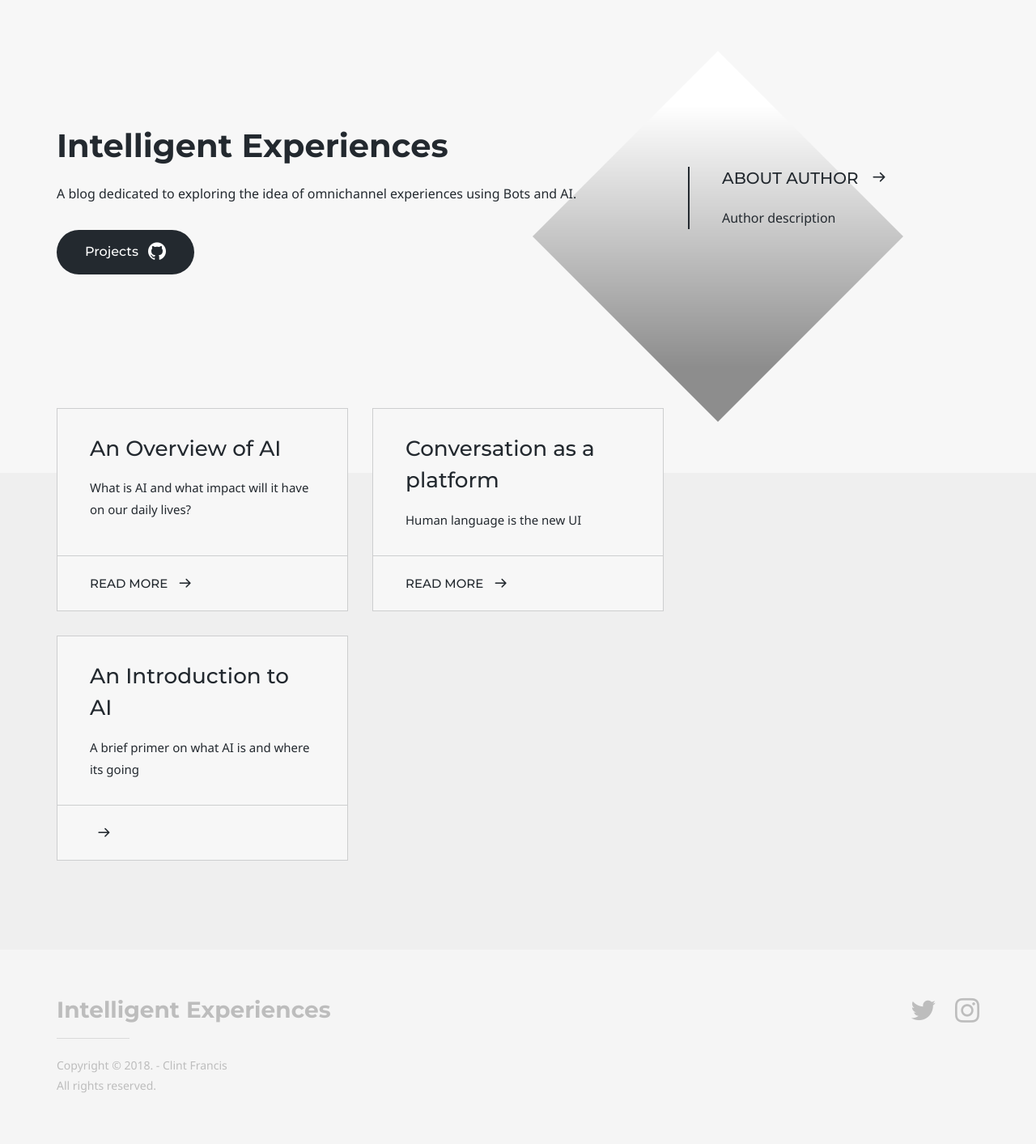
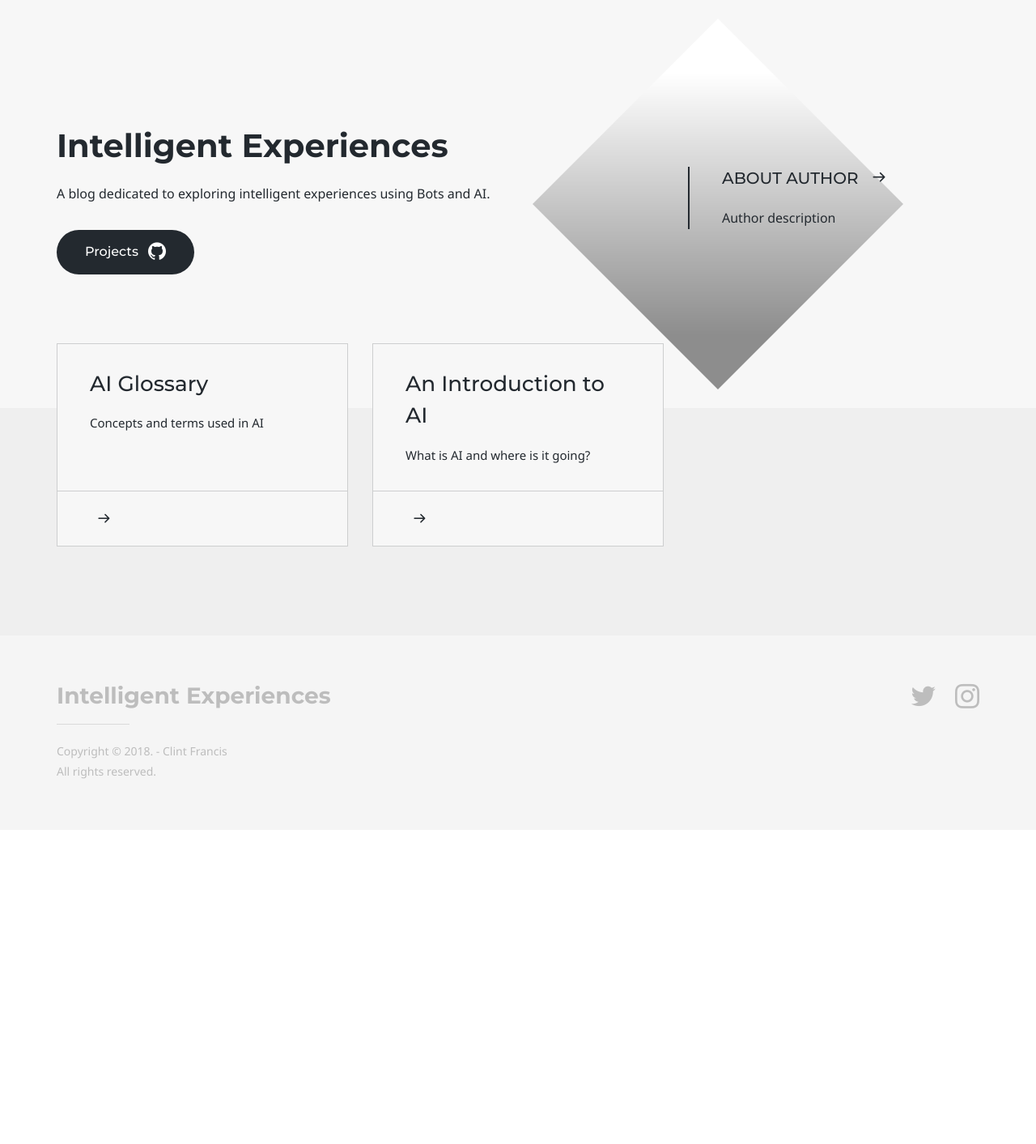
Before and after one commit to ClintFrancis/clintfrancis.github.io, a Jekyll site: the page built from index.md, in a window 1280 px wide. Shown: the whole page at 81% size. Built offline with Jekyll 4.4.1, drawn with Linux system fonts in a browser that asks for light colours; some web fonts are replaced; after the commit the page ends 1025 px from its top, so only the background shows below that; part of the change alters nothing that is shown.

```diff
--- a/_config.yml
+++ b/_config.yml
@@ -1,3 +1,9 @@
+defaults:
+  - scope:
+      path: "assets/img"
+    values:
+      image: true
+
 # Theme settings
 doks:
     baseurl:
--- a/_posts/2018-05-31-introduction-to-ai.md
+++ b/_posts/2018-05-31-introduction-to-ai.md
@@ -1,12 +1,12 @@
 ---
 # Page settings
 layout: default
-keywords: ai
+keywords: [ai]
 comments: false
 
 # Hero section
 title: An Introduction to AI
-description: A brief primer on what AI is and where its going
+description: What is AI and where is it going?
 
 # Author box
 author:
@@ -20,12 +20,9 @@ micro_nav: true
 
 # Page navigation
 page_nav:
-    prev:
-        content: Previous page
-        url: '#'
     next:
         content: Next page
-        url: '#'
+        url: '/ai-concepts-terms'
 ---
 
 ## The Second Machine Age
@@ -47,7 +44,7 @@ AI-infused apps, or "smart apps" are growing in popularity among users as they c
 
 The term “artificial intelligence” is often misused. To avoid any confusion over what AI means, it’s worth clarifying its scope and definition.
 
->  _AI is Intelligence demonstrated by machines, in contrast to the natural intelligence (NI) displayed by humans and other animals. In computer science AI research is defined as the study of "intelligent agents": any device that perceives its environment and takes actions that maximize its chance of successfully achieving its goals. Colloquially, the term "artificial intelligence" is applied when a machine mimics "cognitive" functions that humans associate with other human minds, such as "learning" and "problem solving"_.
+>  _AI is Intelligence demonstrated by machines, in contrast to the natural intelligence (NI) displayed by humans and other animals. In computer science AI research is defined as the study of "intelligent agents": any device that perceives its environment and takes actions that maximise its chance of successfully achieving its goals. Colloquially, the term "artificial intelligence" is applied when a machine mimics "cognitive" functions that humans associate with other human minds, such as "learning" and "problem solving"_.
 
 <sup>[Artificial intelligence | Wikipedia](https://en.wikipedia.org/wiki/Artificial_intelligence)
 </sup>
@@ -63,11 +60,11 @@ Machine Learning is the ability for computers to learn without being explicitly
 #### Data Science
 Data Science is an interdisciplinary field about scientific methods, processes and systems to extract knowledge or insights from data in various forms, either structured or unstructured. Data Science unifies concepts from statistics, data analysis, and machine learning in order to understand and analyse events.
 
-// TODO summarise this section and the AI breakdown going forward
+Throughout this blog I'll exploring concepts and examples around both Cognitive Computing and Machine Learning. And while I may touch a bit on Data Science its not going to be an area of focus.
 
 ## AI Adoption
 
-AI has to potential to completely revolutionise existing industries as we know them today, but whats happening right now? Different industries have found their own applications for AI, here are some examples illustrating how AI is currently being adopted and its many different use cases.
+So the claim is that AI has the potential to completely revolutionise existing industries as we know them today, but what's happening right now? Given the breadth of AI, its no surprise to find that different industries have found their own applications for the technology. Below are some examples that illustrate how AI is currently being adopted and its many different use cases:
 
 #### Banking and Finance
 * Banks and financial institutions are using chatbots to improve customer experience.
@@ -89,7 +86,7 @@ AI has to potential to completely revolutionise existing industries as we know t
 #### Media
 * Synthesise intelligent summaries of content within any vertical.
 * Ingest trends from social networks and collate large stories faster than humans can discover them.
-* Dynamically monitor advertising campaigns to allow publishers understand how their branded content impacts audiences in realtime.
+* Dynamically monitor advertising campaigns to provide publishers insight on how their branded content impacts audiences in realtime.
 * Contextually relevancy news for individuals served at the right time and in the right place.
 
 #### Healthcare
@@ -99,7 +96,7 @@ AI has to potential to completely revolutionise existing industries as we know t
 * Drug research and discovery.
 
 #### Legal
-* Virtual assistants that sift through databases of legal documents and return an answer paired with a confidence rating.
+* Virtual assistants that search through vast databases of legal documents and return an answer paired with a confidence rating.
 * Legal document generation and review.
 * Chatbots that appeal existing fines through a series of simple questions.
 
@@ -109,6 +106,10 @@ AI has to potential to completely revolutionise existing industries as we know t
 * Alerting commuters where they’re most likely to find a seat, depending on the location and direction of their specific journey.
 
 #### Field Services
-* Combining AI and IoT (Internet of Things) to predict service and maintenance needs based on historical data, enabling service to be provided before the machine fails.
-* Dynamic scheduling and prioritising for field workers based on  their location, time, and other parameters.
+* Combining AI and IoT (Internet of Things) to predict service and maintenance needs based on historical data, this way service can be provided before the machine fails.
+* Dynamic scheduling and prioritising for field workers based on their location, time, and other parameters.
 * Virtual assistants for hands free operation.
+
+## Summary
+
+If you're interested in how AI is likely to impact your industry, it will be critical to keep an eye on currently emerging trends. Advances in AI have been moving at a rapid pace, and its only over the last few years that companies outside of the tech sphere have started to invest in earnest. Whether you're starting out in this space, or already on your way, there's a world of new opportunities for both businesses and individuals alike - the exciting part is seeing what happens next.
--- /dev/null
+++ b/_posts/2018-06-08-ai-concepts-terms.md
@@ -0,0 +1,171 @@
+---
+# Page settings
+layout: default
+keywords: [ai, glossary, terms, concepts, artificial intelligence, neural network]
+comments: false
+
+# Hero section
+title: AI Glossary
+description: Concepts and terms used in AI
+
+# Author box
+author:
+    title: Clint Francis
+    title_url: '#'
+    external_url: true
+    description: Author description
+
+# Micro navigation
+micro_nav: true
+
+# Page navigation
+page_nav:
+    prev:
+        content: Previous page
+        url: '#'
+    next:
+        content: Next page
+        url: '#'
+---
+
+## Concepts and Terms
+
+There are a lot of the concepts and terms in the field of AI can be intimidating for newcomers to the space. This page will be maintained as an ever growing glossary of terms and 'things to know'. To help break things down I've grouped the entries into three categories [*"Things you should know"*](#ThingsYouShouldKnow), [*"Going deeper"*](#GoingDeeper) and [*"Down the rabbit hole"*](#DownTheRabbitHole).
+
+## <a name="ThingsYouShouldKnow">Things You Should Know
+
+#### <a name="Algorithm"></a>Algorithm
+Generally speaking, the most important part of AI is the Algorithm. An Algorithm is a mathematical formula or set of commands that dictate how a process should be applied when solving a problem. Alternatively it could be described as "a set of rules that precisely defines a sequence of operations".
+
+#### <a name="ArtificialIntelligence"></a>Artificial Intelligence (AI)
+
+_Artificial Intelligence_ refers to computer simulated ‘intellectual processes’ such as the ability to reason, discover meaning, generalise, or learn from past experience.
+
+#### <a name="Autonomous"></a>Autonomous
+
+Autonomy in AI essentially means that the system is able to operate without external guidance or intervention. One of the most popular examples is the concept of driverless cars that are able to drive and operate without a human driver's input. Currently driverless cars do require some external guidance, from both navigation grids and human drivers who provide a safety net. In the future the hope is to obtain completely autonomous vehicles that are capable of operating independently.
+
+#### <a name="BlackBox"></a>Black box
+
+In programming terms a black box is an unknown set of operations. We can observe the data that goes in and the data that is returned, however we are not able to see (or understand) the calculations that take place 'within the box'. In AI, a black box often refers to the learning process where the actual computations are difficult for us to comprehend, however we're not all that concerned with _exactly how_ the algorithm produced its output.
+
+#### <a name="ChatBots"></a>Chat Bots
+
+A chatbot is used to simulate a conversational exchange, with users able to interact with the bot using natural language. Chatbots typically use dialog based interactions (you say, I say) to process blocks of the conversation, each block provides the bot with information about the users intent.
+
+Chat bots are used a wide range of purposes, with the most common use cases being in commerce and help desk support.
+
+#### <a name="CognitiveComputing"></a>Cognitive computing
+
+Cognitive computing is concerned with simulating human thought processes such as vision, speech, reasoning etc.
+
+Cognitive computing involves self-learning systems that can learn as information changes, and as goals and requirements evolve.
+
+#### <a name="DataScience"></a>Data science
+Data Science is an interdisciplinary field that unifies concepts from statistics, data analysis, and machine learning in order to understand and analyse events.
+
+Data scientists are employed help organisations to turn raw data into valuable business information.
+
+#### <a name="DataMining"></a>Data mining
+
+Data mining is the act of extracting patterns in large data sets, the term is somewhat misleading as 'data mining' is not concerned with the extraction of the data itself.
+
+Before the data can be processed it needs to be transformed into an understandable structure. Artificial Neural Networks often require large amounts of data to train their internal models and this data first needs to prepared into a consistent structure before it is processed.
+
+#### <a name="MachineLearning"></a>Machine learning
+
+Machine Learning refers to the ability of a machine to learn using large data sets instead of being explicitly programmed. Machine learning algorithms are often typically grouped by learning style (i.e [supervised](SupervisedLearning) or [unsupervised](UnsupervisedLearning)) or by their similarity in form or function (i.e. [decision tree](#DecisionTree), [deep learning](#DeepLearning), etc).
+
+Regardless of which grouping is used, machine learning algorithms are composed of three core components:
+
+- **Representation**
+	A classifier or language that the computer can understand.
+- **Evaluation**
+		An evaluation function used to distinguish a good classifier from a bad one.
+- **Optimisation**
+	A method for searching through all the classifiers for the highest scoring one.
+
+The fundamental goal of machine learning is to generalise beyond the examples in the training set.
+
+#### <a name="NaturalLanguageProcessing"></a>Natural Language Processing (NLP)
+
+The goal of natural language processing is to allow interaction between humans and computers using _our_ own language. NLP makes it possible for computers to read text, hear speech, interpret it, measure sentiment and determine which parts are important.
+
+The use cases for NLP go far beyond just speech recognition and can be applied to a variety tasks suck as automatic summarisation, translation, named entity recognition, relationship extraction, sentiment analysis, speech recognition, and topic segmentation.
+
+#### <a name="Model"></a>Model
+
+In AI a model is an abstract concept that refers to the trained (or yet to be trained) artefact created by the [machine learning](#MachineLearning) process. Once a model has been trained it can be used to predict the outcome of new data.
+
+
+#### <a name="TuringTest"></a>Turing test
+
+The Turing test is a way of testing the 'intelligence' of a computer or AI system. To pass the Turing test a human should be unable to distinguish between the system and another human being by evaluating the replies put to both. The test is named after Alan Turing, an English mathematician who pioneered machine learning during the 1940s and 1950s.
+
+#### <a name="StrongAI"></a>Strong AI
+
+Strong AI describes a hypothetical system that exhibits behaviour on par with human intellect, it is also sometimes referred to as _artificial general intelligence_. There are currently no systems that can be considered as Strong AI.
+
+#### <a name="WeakAI"></a>Weak AI
+
+Weak AI is artificial intelligence that is focused on one narrow task. Currently _all_ AI systems can be considered as Weak AI as they are not able to operate outside the bounds of their initial making and lack general intelligence.
+
+## <a name="GoingDeeper"></a>Going Deeper
+
+#### <a name="ArtificialNeuralNetwork"></a>Artificial Neural Network (ANN)
+
+An Artificial Neural Network is computer model intended to simulate the way humans learn. Neural Networks "learn" by considering examples, generally without being programmed with any specific rules. They excel at finding patterns which are far too complex for human programmers to implement.
+
+Neural networks are made up from multiple 'layers'. They have both input and output layers but also contain (in most cases) hidden layers that transform the inputs into something that the output layer can use.
+
+Each layer contains multiple connected 'artificial neurons' that allow signals to pass through in a single direction. When a neuron receives a signal it process it and then forwards the signal on to additional neurons connected to it. The connections between neurons are called 'edges'. Each of the neurons and edges typically have a [weight](#Weights) that adjusts as learning proceeds. Its this weighting that helps to determine the final output from the Neural Network.
+
+ Artificial Neural Networks are often used in cognitive computing (Computer vision, speech recognition, machine translation, etc).
+
+#### <a name="Heuristics">Heuristics
+
+A heuristic is a technique designed for solving a problem quickly when classic methods are too slow, or for finding an approximate solution when classic methods fail to find any exact solution. Heuristic methods are not guaranteed to find an optimal solution to the problem but will provide a satisfactory outcome most of the time.
+
+For more information see [Wikipedia](https://en.wikipedia.org/wiki/Heuristic_(computer_science)).
+
+#### <a name="DeepLearning"></a>Deep learning
+
+The “Deep” in Deep Learning refers to having more than one hidden layer within an [Artificial Neural Network](#ArtificialNeuralNetwork).
+
+#### <a name="DecisionTree"></a>Decision tree
+
+A decision tree is a flowchart like structure that guides a decision process from start to finish. The process is routed according to the requirements of each 'node' in the flowchart with a final decision reached at the conclusion of the path.
+
+Main advantage of decision trees is that they are a 'white-box' method. This means that we can easily explain their decisions, in contrast to the [Neural Networks](#ArtificialNeuralNetwork) whose complexity is usually too high to easily understand (see [Black Box](#BlackBox)).
+
+#### <a name="GPU"> GPU
+
+A graphics processing unit (GPU) is type of specialised computer chip with a highly parallel structure. GPU's are more efficient than general-purpose CPUs for algorithms where the processing of large blocks of data is done in parallel. Originally created to offload graphics processing from a computers CPU, GPU's are increasingly being used for processing algorithms used in technologies such as [Machine Learning](#MachineLearning) and BlockChain.
+
+## <a name="DownTheRabbitHole"></a>Down The Rabbit Hole
+
+#### <a name="Weights"></a>Weights
+
+Each neuron in an [artificial neural network](#ArtificialNeuralNetwork) has a set of inputs, each of which is given a specific weight. The neuron performs a function on the weighted sum of the inputs and returns a value between 0 and 1. This value is then transmitted to other neurons as its output.
+
+During the training process (supervised/unsupervised) the weights get adjusted so as to account for the relation between the input & the output.
+
+#### <a name="ReinforcementLearning"></a>Reinforcement Learning
+
+Reinforcement learning is inspired by behavioural psychology, and is concerned with how software agents should take actions in an environment to maximise some notion of cumulative reward. In a similar way to how humans learn through interaction, reinforcement learning is a computational approach to learning through actions. If we consider a reinforcement learning model as a loop, there are three elements: *state*, *action* and *reward*.
+ The agent receives a *state* from the environment, then acting on the *state* the agent takes an *action*. Dependent upon whether the action is desirable or not the agent is given a *reward*, and so the loop repeats.
+
+#### <a name="SupervisedLearning"></a>Supervised learning
+Supervised learning algorithms can apply previous learnings to new data to predict future events. The algorithm begins with a known and labelled training dataset which is used to base the predictive model upon. After sufficient training the system should be able to correctly distinguish between and categorise new unlabelled data.
+
+For example in supervised learning for image processing, an AI system might be provided with labelled pictures of animals in categories such as cats and dogs. After training the system should be able to sort and label any new images as either a cat or a dog.
+
+#### <a name="TransferLearning"></a>TransferLearning
+
+Transfer learning is an algorithm that builds upon an already existing model as the starting point for a second task.
+
+Transfer learning is widely used in deep learning where a pre-trained model is used as the starting point for tasks like computer vision and [natural language processing](#NaturalLanguageProcessing). For example, a pre-trained model that can recognise cars could be used as a starting point when trying to recognise trucks.
+
+#### <a name="UnsupervisedLearning"></a>Unsupervised learning
+
+Unsupervised learning algorithms are used when the information used to train is neither classified nor labeled. Unsupervised learning studies how systems can infer the hidden structure from unlabelled data. The system doesn’t figure out the right output, but it explores the data and can draw inferences from datasets to describe hidden structures from unlabelled data.
--- a/index.md
+++ b/index.md
@@ -1,11 +1,11 @@
 ---
 # Page settings
 layout: homepage
-keywords:
+keywords: bots, ai, microsoft, cognitive services, bot framework, intelligent experiences
 
 # Hero section
 title: Intelligent Experiences
-description: A blog dedicated to exploring the idea of omnichannel experiences using Bots and AI.
+description: A blog dedicated to exploring intelligent experiences using Bots and AI.
 buttons:
     - icon: github
       content: Projects
@@ -20,13 +20,9 @@ author:
     description: Author description
 
 # Grid navigation
-grid_navigation:
-    - title: An Overview of AI
-      excerpt: What is AI and what impact will it have on our daily lives?
-      cta: Read more
-      url: '#'
-    - title: Conversation as a platform
-      excerpt: Human language is the new UI
-      cta: Read more
-      url: '#'
+#grid_navigation:
+#    - title: An Overview of AI
+#      excerpt: What is AI and what impact will it have on our daily lives?
+#      cta: Read more
+#      url: '#'
 ---
```
Also changed, not shown: assets/img/test.jpg (added), 2 other files.
